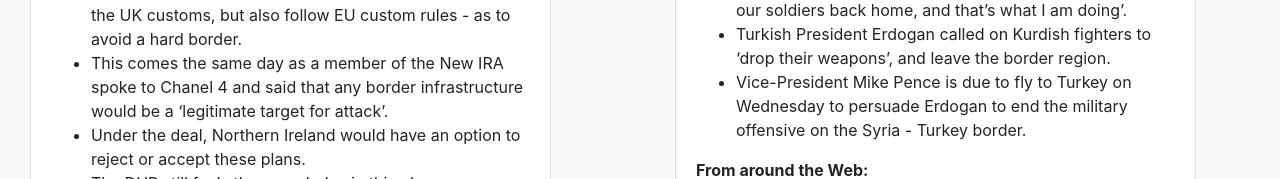
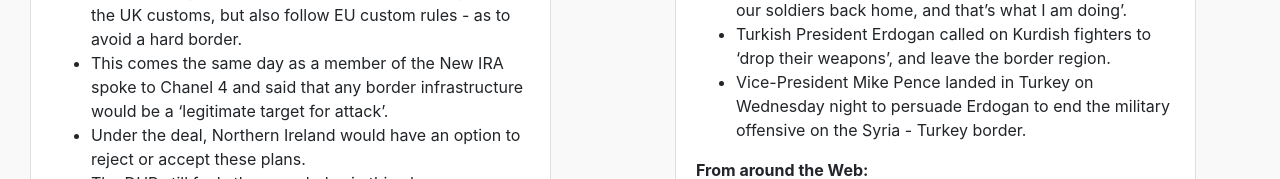
Before and after one commit to Benphh/thefrontpage, a plain HTML site: page index.html in a window 1280 px wide. Shown: the part 481-660 px from the top of the page. Drawn offline with nearby package versions, Linux system fonts and the light colour scheme.

Commit message:
day 2 news second draft

```diff
--- a/index.html
+++ b/index.html
@@ -66,7 +66,7 @@
         <li><p class="card-text">This comes as Congress voted 354-60 to condemn the withdrawal of troops.</p></li>
         <li><p class="card-text">Wednesday - President Trump: ‘I campaigned on bringing our soldiers back home, and that’s what I am doing’.</p></li>
         <li><p class="card-text">Turkish President Erdogan called on Kurdish fighters to ‘drop their weapons’, and leave the border region.</p></li>
-        <li> <p class="card-text">Vice-President Mike Pence is due to fly to Turkey on Wednesday to persuade Erdogan to end the military offensive on the Syria - Turkey border.</p></li>
+        <li> <p class="card-text">Vice-President Mike Pence landed in Turkey on Wednesday night to persuade Erdogan to end the military offensive on the Syria - Turkey border.</p></li>
         </ul>
         <strong><p class="card-text"style="text-align:left">From around the Web:</p></strong>
         <a href="https://www.independent.co.uk/news/world/europe/turkey-syria-us-nuclear-weapons-bombs-trump-war-isis-kurds-a9158416.html" class="btn btn-primary ">The Independent</a>
```
